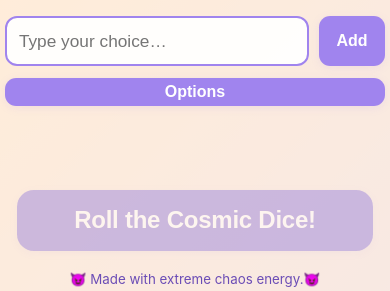
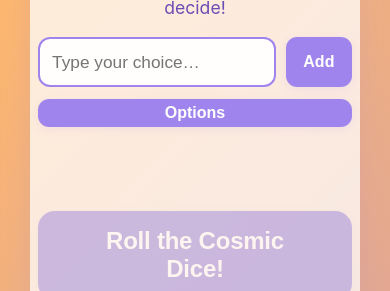
Before and after one commit to jarbochov/randomize, a plain HTML site: page index.html in a window 390 px wide. Shown: the part 91-382 px from the top of the page. Drawn offline with Linux system fonts and the light colour scheme.

Commit message:
Fix padding

```diff
--- a/style.css
+++ b/style.css
@@ -20,7 +20,8 @@
 body, html {
   height: 100%;
   margin: 0;
-  padding: 0;
+  padding-left: 15px;
+  padding-right: 15px;
   font-family: 'Inter', system-ui, sans-serif;
   color: var(--purple-dark);
   min-height: 100vh;
@@ -45,7 +46,7 @@ body, html {
 }
 
 main {
-  max-width: 420px;
+  max-width: 450px;
   margin: 3rem auto 1rem auto;
   background: rgba(255,255,255,0.74);
   border-radius: 2rem;
@@ -479,7 +480,7 @@ footer {
 
 @media (max-width: 480px) {
   main {
-    padding: 1.1rem 0.3rem 0.7rem 0.3rem;
+    padding: 1.1rem 0.5rem 0.7rem 0.5rem;
     border-radius: 1.2rem;
     margin-top: 1.1rem;
   }
```
